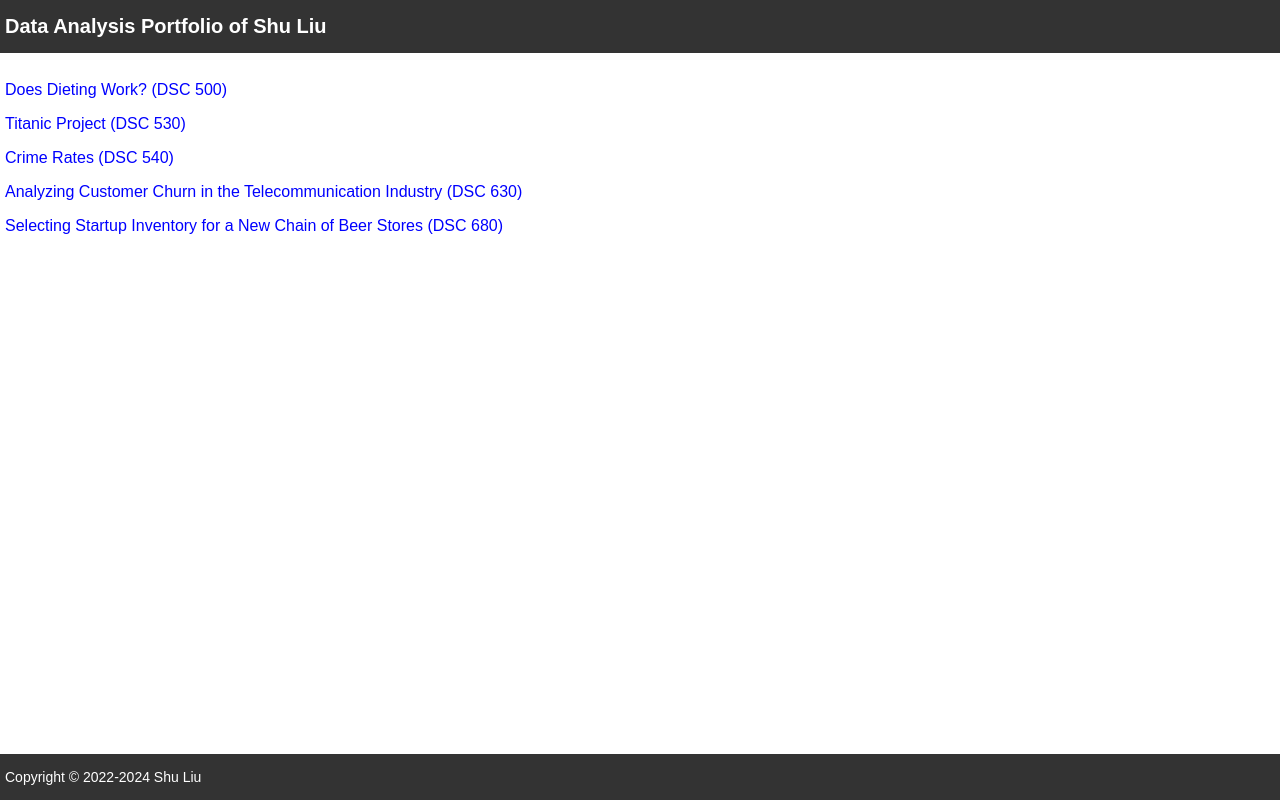
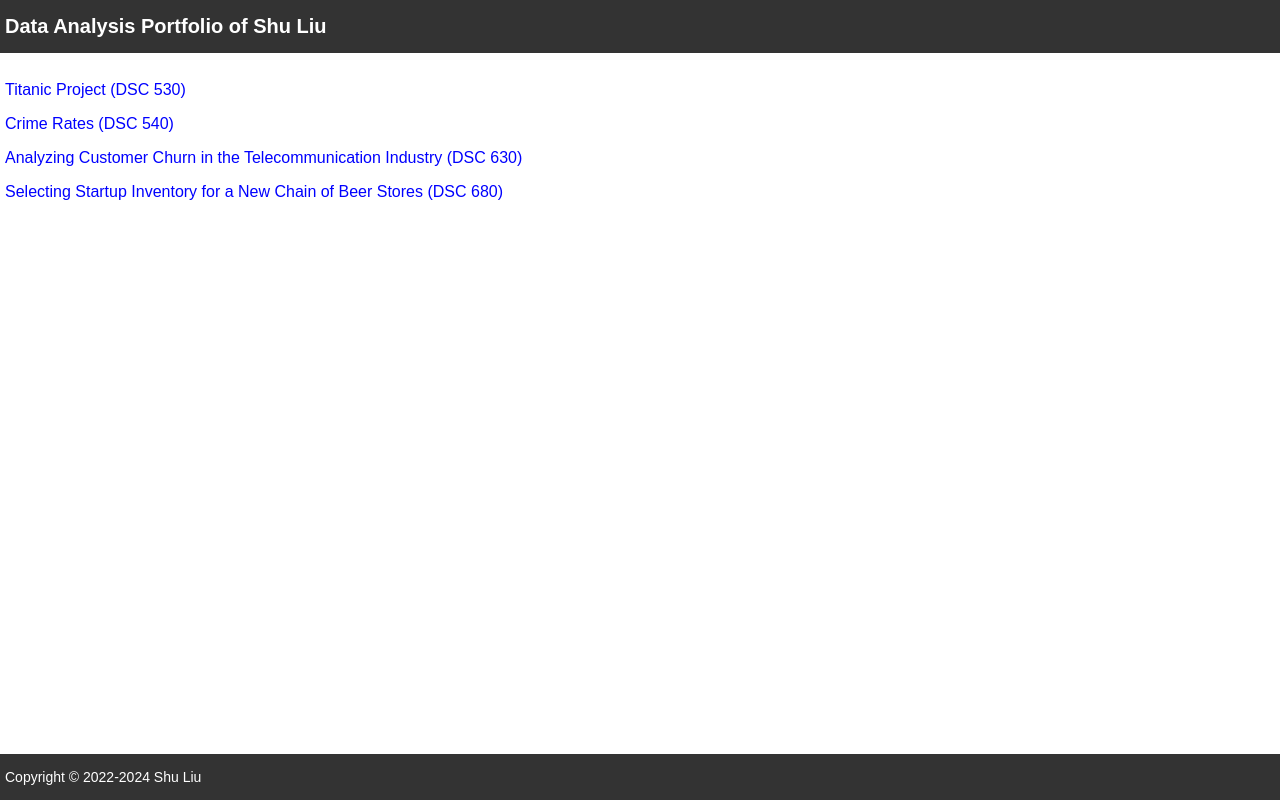
Before and after one commit to kelly0326/Portfolio, a plain HTML site: page index.html in a window 1280 px wide. Drawn offline with Linux system fonts and the light colour scheme.

Commit message:
Update index.html

```diff
--- a/index.html
+++ b/index.html
@@ -11,7 +11,6 @@
         </div>
     </div>
     <div class="container">
-      <p><a href="/DSC500/">Does Dieting Work? (DSC 500)</a></p>
       <p><a href="/DSC530/">Titanic Project (DSC 530)</a></p>
       <p><a href="/DSC540/">Crime Rates (DSC 540)</a></p>
       <p><a href="/DSC630/">Analyzing Customer Churn in the Telecommunication Industry (DSC 630)</a></p>
```
